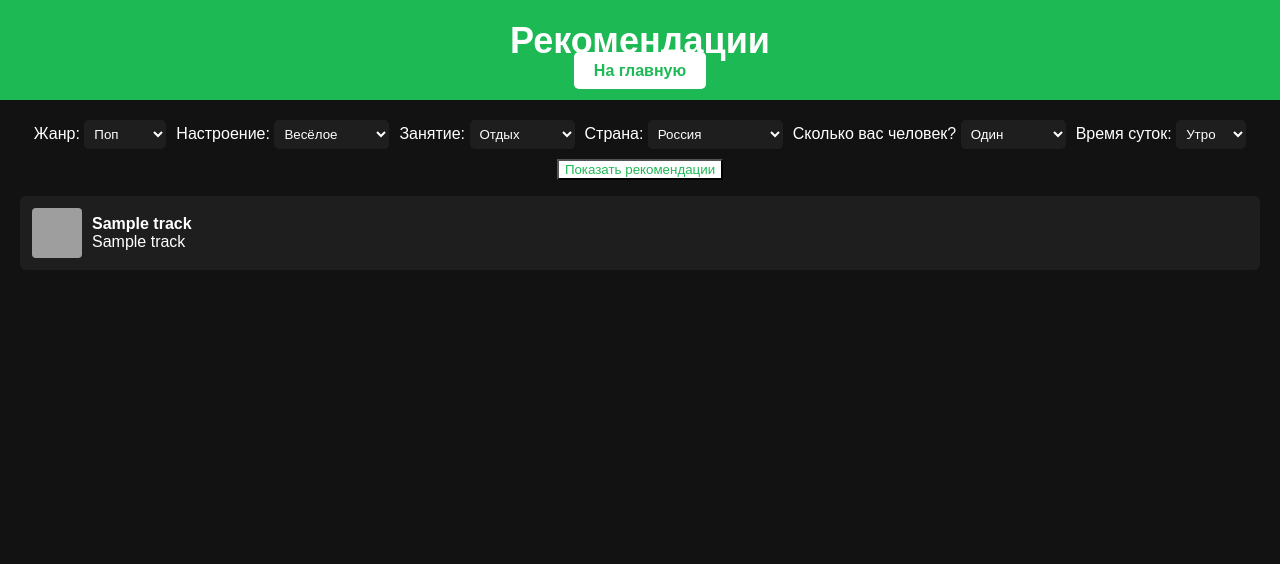
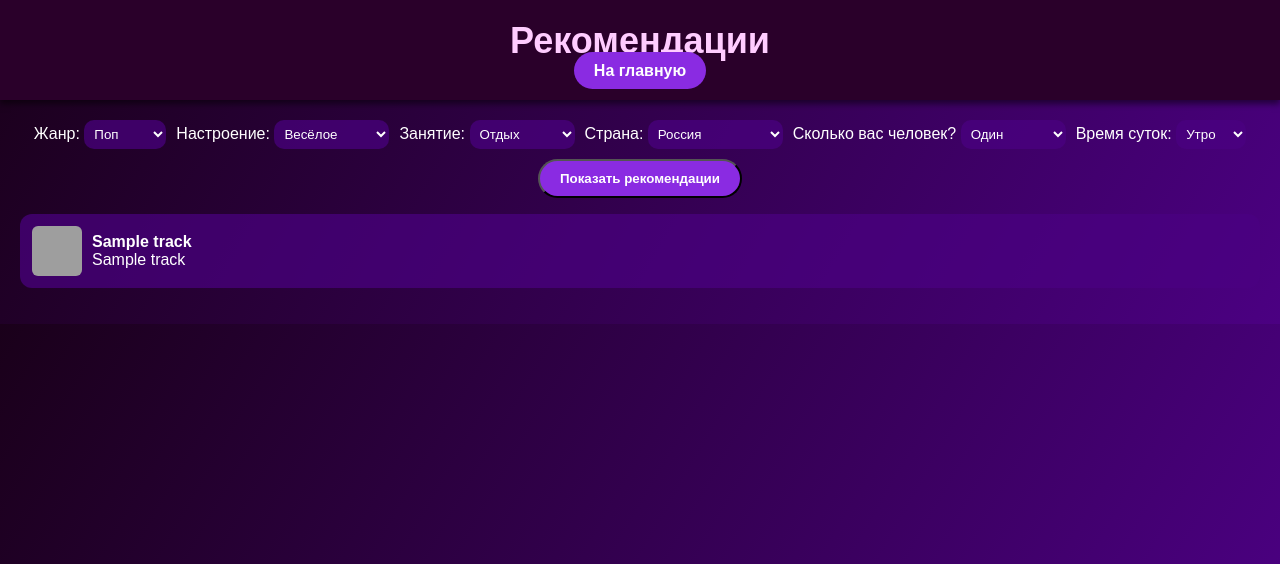
Before and after one commit to ukrainecila6-ctrl/EuroniMUZZ, a Flask app: page /recommend in a window 1280 px wide. Shown: the top 564 px of the page. Run offline with Flask 3, Linux system fonts and the light colour scheme; a database or web service that is not in the repository returns one stand-in record (values such as "Sample title"); data that the repository does not hold is empty; grey boxes are pictures that could not be loaded.

Commit message:
Обновил дизайн и добавил титульную страницу

```diff
--- a/static/style.css
+++ b/static/style.css
@@ -1,21 +1,168 @@
-body { font-family:'Arial',sans-serif; background:#121212; color:#fff; margin:0; padding:0; }
-header { background:#1DB954; padding:20px; text-align:center; }
-header h1 { margin:0; font-size:36px; }
-header p { margin:5px 0 15px; }
-header .btn, .search-form button { padding:10px 20px; border:none; border-radius:5px; background:#fff; color:#1DB954; font-weight:bold; cursor:pointer; text-decoration:none; }
-header .btn:hover, .search-form button:hover { background:#f0f0f0; }
-.search-form { display:flex; justify-content:center; gap:10px; margin-bottom:15px; }
-.search-form input[type="text"] { padding:8px; width:250px; border-radius:5px; border:none; }
-main { padding:20px; }
-.track-list { list-style:none; padding:0; display:flex; flex-direction:column; gap:10px; }
-.track-list li { display:flex; align-items:center; gap:10px; background:#1e1e1e; padding:12px; border-radius:6px; cursor:pointer; transition:0.3s; }
-.track-list li:hover { background:#2e2e2e; }
-.track-cover { width:50px; height:50px; object-fit:cover; border-radius:4px; }
-#player, #recPlayer { display:flex; align-items:center; justify-content:center; gap:10px; background:#1DB954; padding:10px; border-radius:6px; margin-top:20px; }
-#player.hidden, #recPlayer.hidden { display:none; }
-input[type="range"] { width:150px; }
-.recommend-form { display:flex; flex-direction:column; gap:10px; }
-.recommend-form .form-group { display:flex; flex-wrap:wrap; gap:10px; justify-content:center; }
-.recommend-form select { padding:6px; border-radius:5px; border:none; background:#1e1e1e; color:#fff; }
-.recommend-form button { align-self:center; background:#fff; color:#1DB954; }
-@media(max-width:768px){ header h1{font-size:28px;} .search-form {flex-direction:column;} }
+body {
+    font-family: 'Arial', sans-serif;
+    background: linear-gradient(120deg, #1a001a, #4b0082);
+    color: #fff;
+    margin: 0;
+    padding: 0;
+}
+
+header {
+    background: #2a002a;
+    padding: 20px;
+    text-align: center;
+    box-shadow: 0 4px 6px rgba(0,0,0,0.5);
+}
+
+header h1 {
+    margin: 0;
+    font-size: 36px;
+    color: #ffccff;
+}
+
+header p {
+    margin: 5px 0 15px;
+    color: #dda0dd;
+}
+
+header .btn, .search-form button {
+    padding: 10px 20px;
+    border: none;
+    border-radius: 25px;
+    background: #8a2be2;
+    color: #fff;
+    font-weight: bold;
+    cursor: pointer;
+    text-decoration: none;
+    transition: 0.3s;
+}
+
+header .btn:hover, .search-form button:hover {
+    background: #b266ff;
+}
+
+.search-form {
+    display: flex;
+    justify-content: center;
+    gap: 10px;
+    margin-bottom: 15px;
+}
+
+.search-form input[type="text"] {
+    padding: 8px;
+    width: 250px;
+    border-radius: 25px;
+    border: none;
+}
+
+main {
+    padding: 20px;
+}
+
+.track-list {
+    list-style: none;
+    padding: 0;
+    display: flex;
+    flex-direction: column;
+    gap: 10px;
+}
+
+.track-list li {
+    display: flex;
+    align-items: center;
+    gap: 10px;
+    background: rgba(75,0,130,0.7);
+    padding: 12px;
+    border-radius: 12px;
+    cursor: pointer;
+    transition: 0.3s;
+}
+
+.track-list li:hover {
+    background: rgba(138,43,226,0.8);
+}
+
+.track-cover {
+    width: 50px;
+    height: 50px;
+    object-fit: cover;
+    border-radius: 6px;
+}
+
+#player, #recPlayer {
+    display: flex;
+    align-items: center;
+    justify-content: center;
+    gap: 15px;
+    background: #4b0082;
+    padding: 15px;
+    border-radius: 10px;
+    position: fixed;
+    bottom: 0;
+    left: 0;
+    width: 100%;
+    box-shadow: 0 -4px 10px rgba(0,0,0,0.7);
+    z-index: 100;
+}
+
+#player.hidden, #recPlayer.hidden { display: none; }
+
+#player button, #recPlayer button {
+    background: #8a2be2;
+    border: none;
+    border-radius: 50%;
+    width: 45px;
+    height: 45px;
+    font-size: 18px;
+    color: #fff;
+    cursor: pointer;
+    transition: 0.3s;
+}
+
+#player button:hover, #recPlayer button:hover {
+    background: #b266ff;
+    transform: scale(1.1);
+}
+
+input[type="range"] {
+    width: 200px;
+    accent-color: #dda0dd;
+}
+
+.recommend-form {
+    display: flex;
+    flex-direction: column;
+    gap: 10px;
+}
+
+.recommend-form .form-group {
+    display: flex;
+    flex-wrap: wrap;
+    gap: 10px;
+    justify-content: center;
+}
+
+.recommend-form select {
+    padding: 6px;
+    border-radius: 10px;
+    border: none;
+    background: rgba(75,0,130,0.7);
+    color: #fff;
+}
+
+.recommend-form button {
+    align-self: center;
+    background: #8a2be2;
+    color: #fff;
+    border-radius: 25px;
+    padding: 10px 20px;
+    font-weight: bold;
+}
+
+.recommend-form button:hover {
+    background: #b266ff;
+}
+
+@media(max-width:768px){
+    header h1{ font-size: 28px; }
+    .search-form { flex-direction: column; }
+}
```
